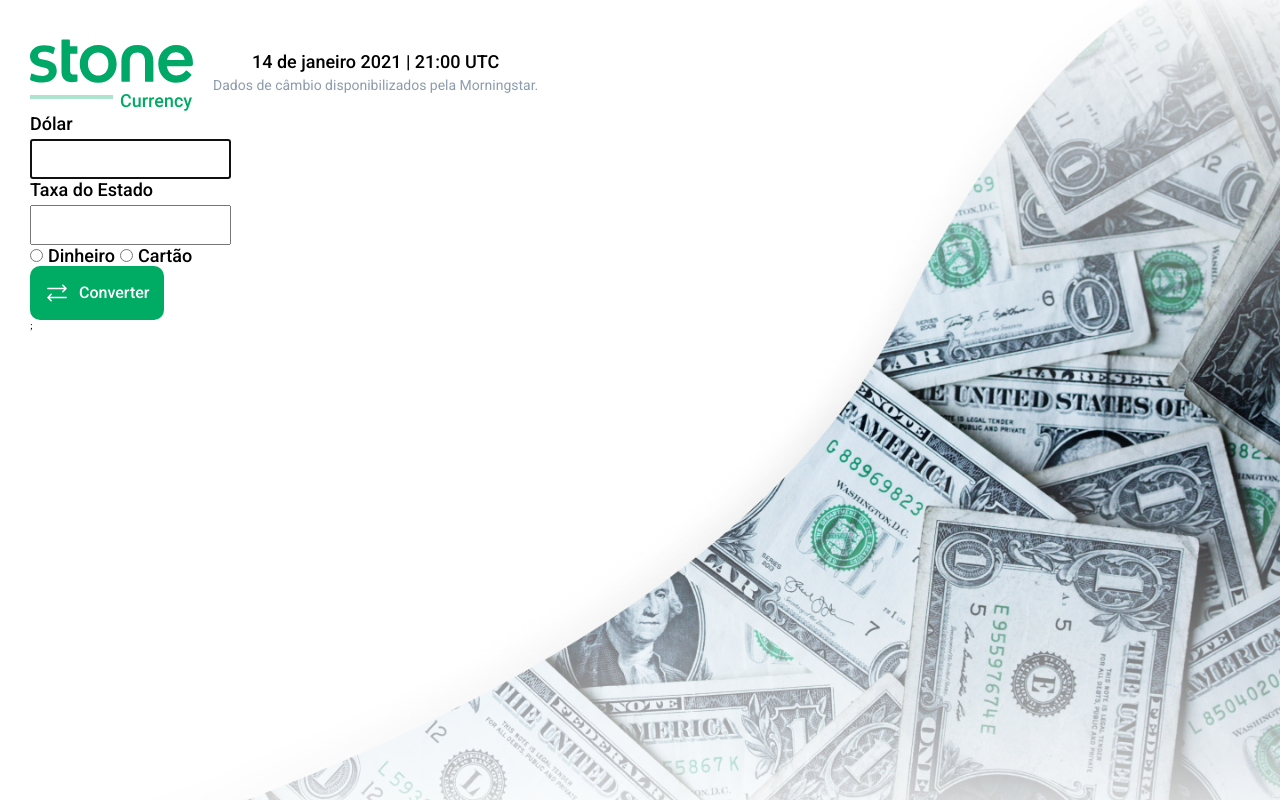
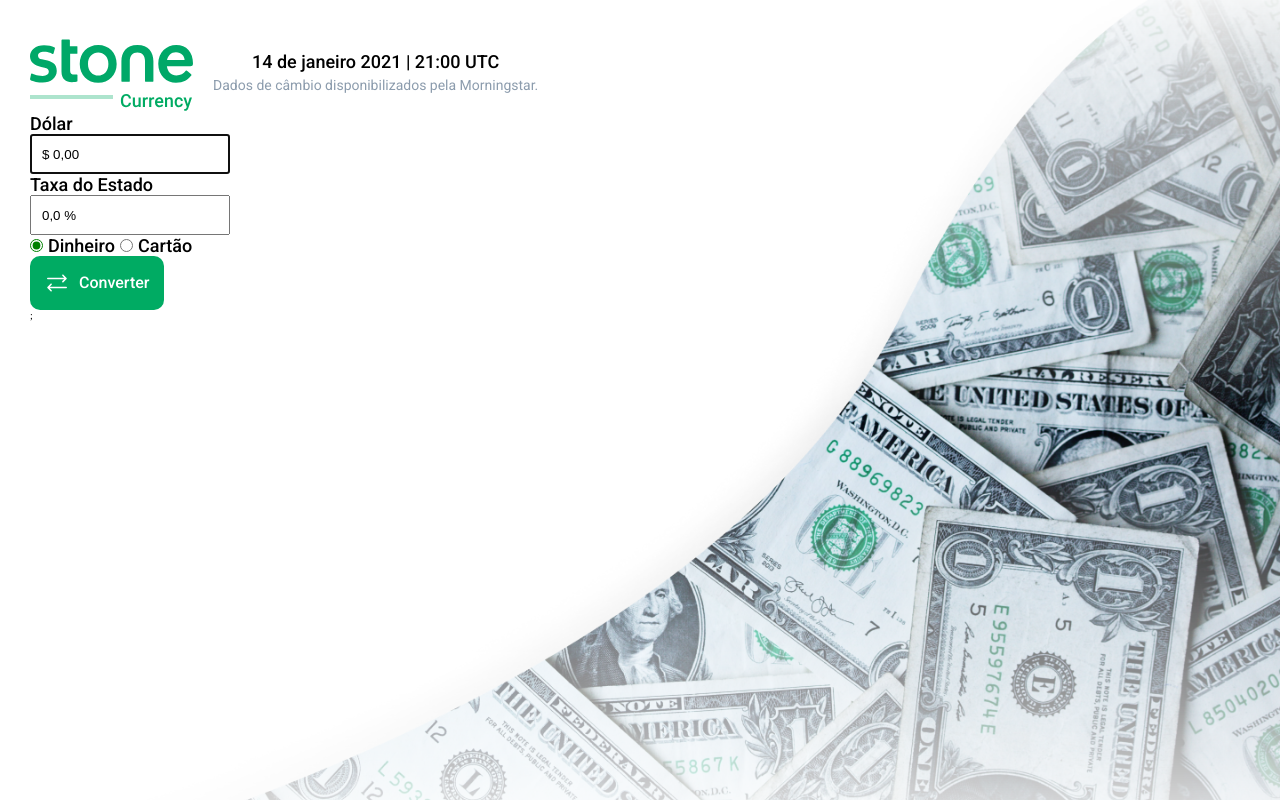
Before and after one commit to renanromagnollo/buy-money, a React (Vite) app: page / in a window 1280 px wide. Built offline with nearby package versions, Linux system fonts and the light colour scheme.

Commit message:
feat: React Hook Form added

```diff
--- a/package.json
+++ b/package.json
@@ -11,6 +11,7 @@
     "preview": "vite preview"
   },
   "dependencies": {
+    "@hookform/resolvers": "^3.9.0",
     "@tanstack/react-query": "^5.53.1",
     "@types/styled-components": "^5.1.34",
     "axios": "^1.7.6",
@@ -18,8 +19,10 @@
     "polished": "^4.3.1",
     "react": "^18.3.1",
     "react-dom": "^18.3.1",
+    "react-hook-form": "^7.53.0",
     "react-router-dom": "^6.26.1",
-    "styled-components": "^6.1.13"
+    "styled-components": "^6.1.13",
+    "zod": "^3.23.8"
   },
   "devDependencies": {
     "@eslint/js": "^9.9.0",
--- a/src/components/layout/views/ConverterTool.tsx
+++ b/src/components/layout/views/ConverterTool.tsx
@@ -1,7 +1,16 @@
-import { useRef } from 'react';
+//TODO: Colocar localstorage para o input selecionado
+
+// import { useRef } from 'react';
 import { ButtonConvert } from '../../buttons/ButtonConvert';
 import styled from 'styled-components';
 import { useNavigate } from 'react-router-dom';
+import { SubmitHandler, useForm } from 'react-hook-form';
+
+type Inputs = {
+  refDolar: string;
+  refTaxa: string;
+  payment: string;
+};
 
 const ToolArea = styled.section`
   display: flex;
@@ -18,71 +27,159 @@ const ToolArea = styled.section`
 const InputArea = styled.div`
   display: flex;
   flex-direction: column;
-  gap: 5px;
 
   input {
     padding: 10px;
+    width: 200px;
     height: 40px;
   }
 `;
 
 export function ConverterTool() {
+  const {
+    register,
+    handleSubmit,
+    formState: { errors },
+  } = useForm<Inputs>();
   console.log('componente renderizou');
-  const refDolar = useRef<HTMLInputElement>(null);
-  const refTaxa = useRef<HTMLInputElement>(null);
-  const navigate = useNavigate();
+  // const refDolar = useRef<HTMLInputElement>(null);
+  // const refTaxa = useRef<HTMLInputElement>(null);
+  // const navigate = useNavigate();
 
-  function handleDolar() {
-    if (refDolar && refTaxa) {
-      console.log(refDolar.current?.value);
-      console.log(refTaxa.current?.value);
-      navigate(`/result?d=${refDolar.current?.value}&t=${refTaxa.current?.value}`);
+  const handleDolar: SubmitHandler<Inputs> = (data) => {
+    // if (refDolar && refTaxa) {
+    //   console.log(refDolar.current?.value);
+    //   console.log(refTaxa.current?.value);
+    //   navigate(`/result?d=${refDolar.current?.value}&t=${refTaxa.current?.value}`);
+    // }
+    console.log(data);
+  };
+
+  function maskDollar(e: React.ChangeEvent<HTMLInputElement>) {
+    let value = e.target.value;
+    value = value.replace(/\D/g, '');
+    value = value.replace(/^0+/, '');
+    value = value.replace(/\./, ',');
+    value = value.padStart(3, '0');
+    value = value.replace(/(\d{2})$/, ',$1');
+    value = value.replace(/(\d)(?=(\d{3})+(?!\d))/g, '$1.');
+    value = `$ ${value}`;
+    e.target.value = value;
+  }
+
+  function maskTax(e: React.ChangeEvent<HTMLInputElement>) {
+    console.log('length start:', e.target.value.length);
+    console.log(e.target.value);
+    let value = e.target.value;
+    value = value.replace(/[^0-9,.]/g, '');
+    value = value.replace(/^0+/, '');
+    value = value.replace(/\./, ',');
+    console.log('value', value);
+    if (e.target.value.length > 6) {
+      // value = value.replace(/(\d{1})$/, ',$1');
+      value = value.slice(1);
+    }
+    if (e.target.value.length === 6) {
+      value = value.replace(/^(\d{1})/, '$1');
+    }
+
+    value = `${value} %`;
+    e.target.value = value;
+
+    e.target.setSelectionRange(value.length - 2, value.length - 2);
+  }
+
+  function focusChange(e: React.ChangeEvent<HTMLInputElement>) {
+    console.log('onfocus');
+    if (e.target.value === '0,0 %') {
+      e.target.value = '';
     }
   }
 
+  function blurChange(e: React.ChangeEvent<HTMLInputElement>) {
+    const value = e.target.value;
+    if (value.length < 3) e.target.value = '0,0 %';
+    if (value.match(/(,)\s/)) {
+      e.target.value = value.replace(/(,)\s/, ' ');
+    }
+  }
+
+  // console.log(watch('refDolar'));
+
   return (
     <ToolArea>
-      <form>
+      {errors.refDolar && <p>{errors.refDolar.message}</p>}
+      {errors.refTaxa && <p>{errors.refTaxa.message}</p>}
+      {errors.payment && <p>{errors.payment.message}</p>}
+      <form onSubmit={handleSubmit(handleDolar)}>
         <InputArea>
           <h5>Dólar</h5>
           <input
             autoFocus
-            ref={refDolar}
+            {...register('refDolar', {
+              required: true,
+            })}
+            // ref={refDolar}
+            defaultValue={'$ 0,00'}
             type="text"
-            name="dolar"
             id="dolar"
-            // onChange={handleDolar}
+            onChange={(e) => maskDollar(e)}
+            aria-invalid={errors.refDolar ? 'true' : 'false'}
           />
+          {errors.refDolar?.type === 'required' && (
+            <p role="alert" style={{ color: 'red' }}>
+              Informe o valor acima!
+            </p>
+          )}
         </InputArea>
         <InputArea>
           <h5>Taxa do Estado</h5>
           <input
-            ref={refTaxa}
+            {...register('refTaxa', { required: true })}
+            // ref={refTaxa}
             type="text"
-            name="dolar"
-            id="dolar"
-            // onChange={handleDolar}
+            id="tax"
+            defaultValue={'0,0 %'}
+            onChange={maskTax}
+            aria-invalid={errors.refTaxa ? 'true' : 'false'}
+            onFocus={focusChange}
+            onBlur={blurChange}
           />
+          {errors.refTaxa?.type === 'required' && (
+            <p role="alert" style={{ color: 'red' }}>
+              Informe o valor acima!
+            </p>
+          )}
         </InputArea>
-      </form>
         <div>
           <div style={{ display: 'flex', gap: '5px' }}>
             <input
+              {...register('payment', { required: true })}
+              checked
               type="radio"
               name="payment"
               id="money"
+              value="1"
               style={{ accentColor: 'green' }}
             />
             <label htmlFor="money">
               <h5>Dinheiro</h5>
             </label>
-          <input type="radio" name="payment" id="card" style={{ accentColor: 'green' }} />
+            <input
+              {...register('payment', { required: true })}
+              type="radio"
+              name="payment"
+              id="card"
+              value="2"
+              style={{ accentColor: 'green' }}
+            />
             <label htmlFor="card">
               <h5>Cartão</h5>
             </label>
           </div>
         </div>
-      <ButtonConvert enabled onClick={() => handleDolar()} />
+        <ButtonConvert type="submit" enabled />
+      </form>
     </ToolArea>
   );
 }
```
Also changed, not shown: 1 other file (tests, documents, lock files or other folders). Lines whose indentation alone changed are shown as unchanged.
